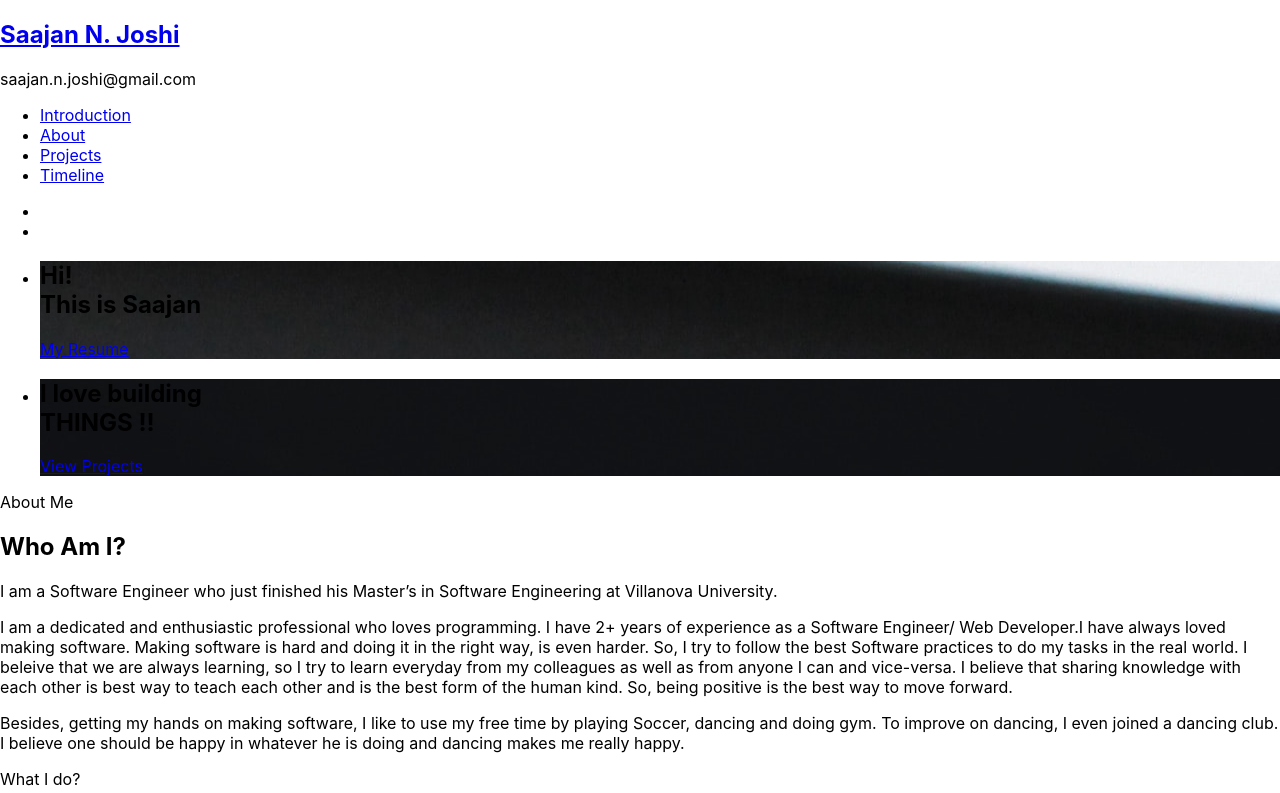
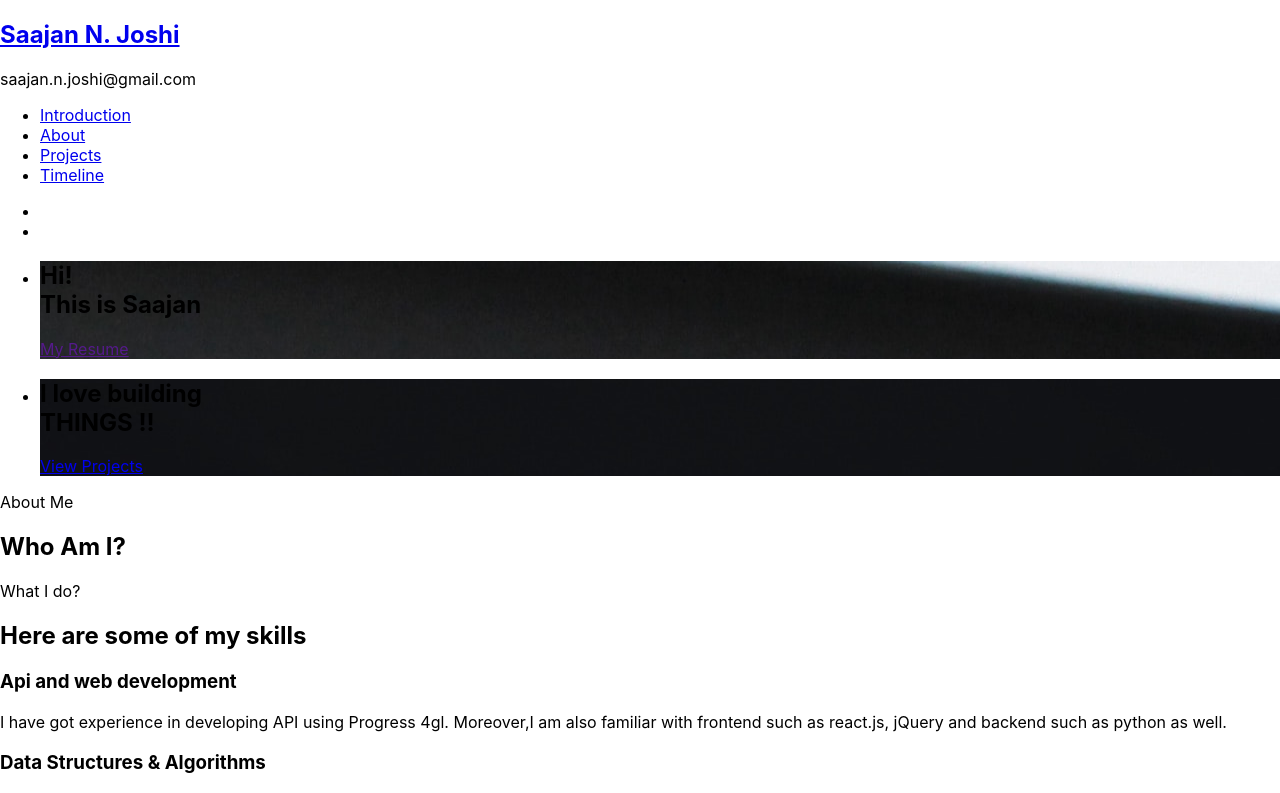
Before and after one commit to SaajanJoshi/Portfolio, a React (Create React App) app: page / in a window 1280 px wide. Shown: the top 793 px of the page. Built offline with nearby package versions, Linux system fonts and the light colour scheme; the HTML template or start-up script is replaced by a standard one.

Commit message:
resume added and updated information

```diff
--- a/src/components/About.js
+++ b/src/components/About.js
@@ -16,31 +16,7 @@ class About extends Component {
                     <div className="about-desc">
                       <span className="heading-meta">About Me</span>
                       <h2 className="colorlib-heading">Who Am I?</h2>
-                      <p>
-                        I am a Software Engineer who just finished his Master’s
-                        in Software Engineering at Villanova University.
-                      </p>
-                      <p>
-                        I am a dedicated and enthusiastic professional who loves
-                        programming. I have 2+ years of experience as a Software
-                        Engineer/ Web Developer.I have always loved making
-                        software. Making software is hard and doing it in the
-                        right way, is even harder. So, I try to follow the best
-                        Software practices to do my tasks in the real world. I
-                        beleive that we are always learning, so I try to learn
-                        everyday from my colleagues as well as from anyone I can
-                        and vice-versa. I believe that sharing knowledge with
-                        each other is best way to teach each other and is the
-                        best form of the human kind. So, being positive is the
-                        best way to move forward.{" "}
-                      </p>
-                      <p>
-                        Besides, getting my hands on making software, I like to
-                        use my free time by playing Soccer, dancing and doing
-                        gym. To improve on dancing, I even joined a dancing
-                        club. I believe one should be happy in whatever he is
-                        doing and dancing makes me really happy.
-                      </p>
+
                     </div>
                   </div>
                 </div>
@@ -66,13 +42,11 @@ class About extends Component {
                     <i className="icon-bulb" />
                   </span>
                   <div className="desc">
-                    <h3>Web Development </h3>
+                    <h3>Api and web development </h3>
                     <p>
-                      I have experience of building a full-stack website using
-                      JavaScript(FrontEnd- React.js) and BackEnd(Node.js) I have
-                      also experience in deploying the website using Heroku and
-                      AWS. I am also knowledgeable in other front-end technology
-                      like (Aurelia Js).
+                      I have got experience in developing API using Progress 4gl.
+                      Moreover,I am also familiar with frontend such as react.js, jQuery
+                      and backend such as python as well.
                     </p>
                   </div>
                 </div>
--- a/src/components/Introduction.js
+++ b/src/components/Introduction.js
@@ -25,7 +25,7 @@ class Introduction extends Component {
                           <p>
                             <a
                               className="btn btn-primary btn-learn"
-                              href="https://github.com/Pourush1/MyPortfolio/blob/master/public/assets/Pourush Software Engineer Resume.pdf"
+                              href=""
                               target="_blank"
                               rel="noopener noreferrer"
                             >
@@ -53,7 +53,7 @@ class Introduction extends Component {
                           <p>
                             <a
                               className="btn btn-primary btn-learn"
-                              href="https://github.com/Pourush1"
+                              href="https://github.com/SaajanJoshi"
                               target="_blank"
                               rel="noopener noreferrer"
                             >
```
Also changed, not shown: 1 other file (tests, documents, lock files or other folders).
